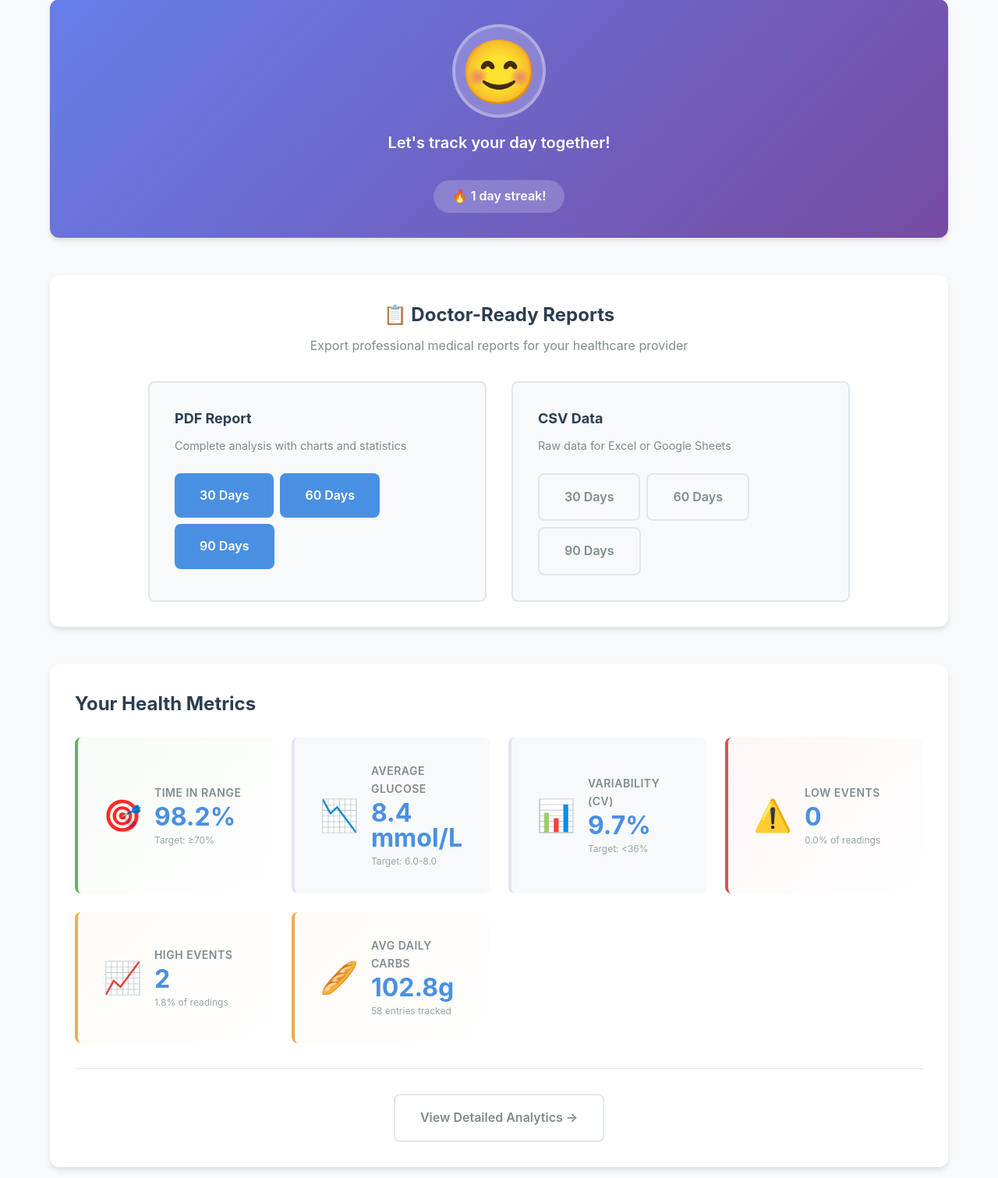
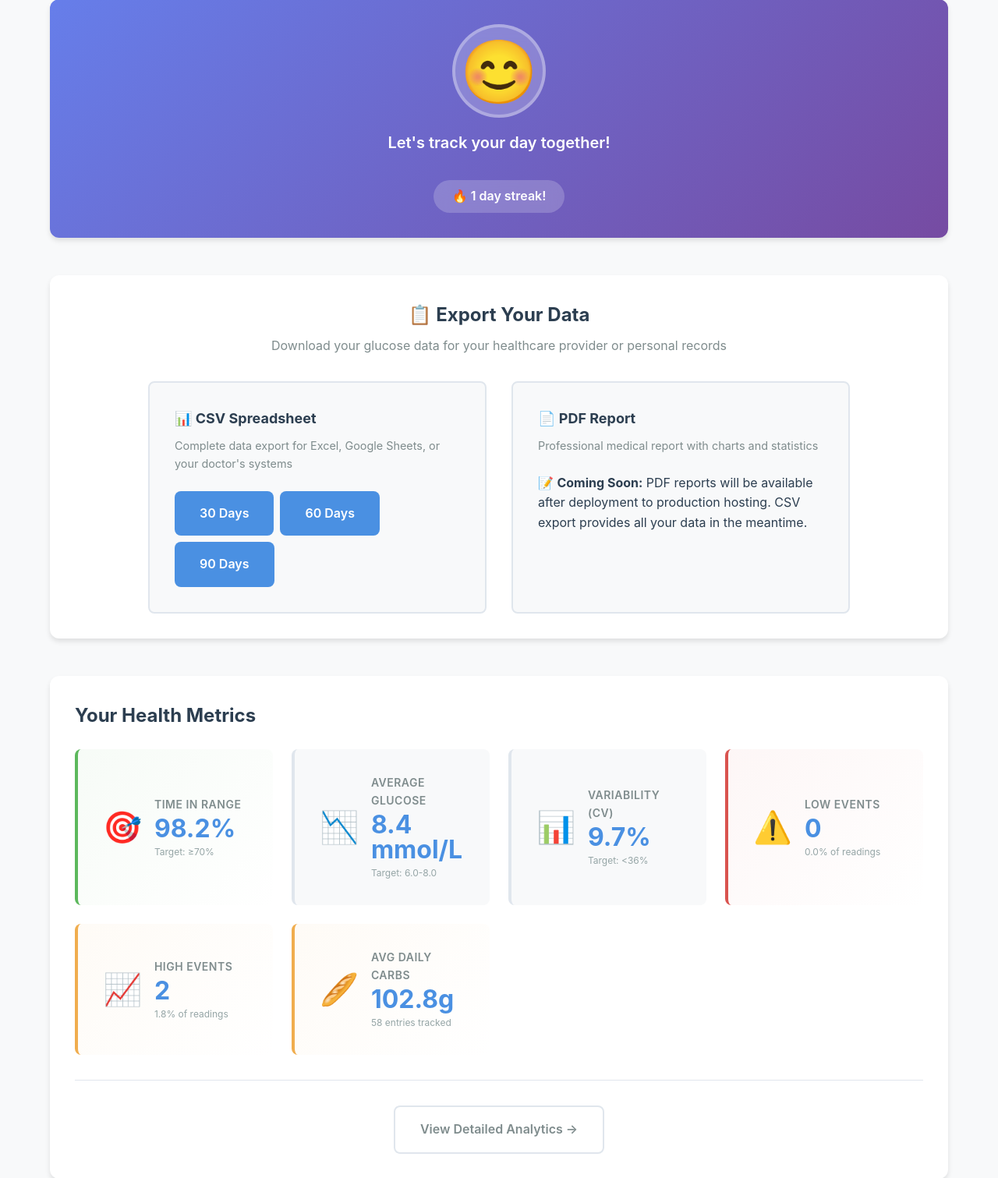
Before and after one commit to Eoinol12345/Pancrepal-3, a Flask app: page / in a window 1280 px wide. Shown: the part 136-1647 px from the top of the page at 78% size. Run offline with Flask 3, Linux system fonts and the light colour scheme; a user stored in the database is signed in.

Commit message:
Update index.html

```diff
--- a/templates/index.html
+++ b/templates/index.html
@@ -23,30 +23,28 @@
         </div>
     </section>
 
-    <!-- US-21: Export Button Section -->
+    <!-- US-21: CSV Export Section (PDF temporarily disabled) -->
     <section class="export-section">
         <div class="export-card">
-            <h3 class="export-title">📋 Doctor-Ready Reports</h3>
-            <p class="export-description">Export professional medical reports for your healthcare provider</p>
+            <h3 class="export-title">📋 Export Your Data</h3>
+            <p class="export-description">Download your glucose data for your healthcare provider or personal records</p>
 
             <div class="export-options">
                 <div class="export-option">
-                    <h4>PDF Report</h4>
-                    <p>Complete analysis with charts and statistics</p>
+                    <h4>📊 CSV Spreadsheet</h4>
+                    <p>Complete data export for Excel, Google Sheets, or your doctor's systems</p>
                     <div class="export-buttons">
-                        <a href="{{ url_for('export_pdf', days=30) }}" class="btn btn-primary btn-sm">30 Days</a>
-                        <a href="{{ url_for('export_pdf', days=60) }}" class="btn btn-primary btn-sm">60 Days</a>
-                        <a href="{{ url_for('export_pdf', days=90) }}" class="btn btn-primary btn-sm">90 Days</a>
+                        <a href="{{ url_for('export_csv', days=30) }}" class="btn btn-primary btn-sm">30 Days</a>
+                        <a href="{{ url_for('export_csv', days=60) }}" class="btn btn-primary btn-sm">60 Days</a>
+                        <a href="{{ url_for('export_csv', days=90) }}" class="btn btn-primary btn-sm">90 Days</a>
                     </div>
                 </div>
 
-                <div class="export-option">
-                    <h4>CSV Data</h4>
-                    <p>Raw data for Excel or Google Sheets</p>
-                    <div class="export-buttons">
-                        <a href="{{ url_for('export_csv', days=30) }}" class="btn btn-secondary btn-sm">30 Days</a>
-                        <a href="{{ url_for('export_csv', days=60) }}" class="btn btn-secondary btn-sm">60 Days</a>
-                        <a href="{{ url_for('export_csv', days=90) }}" class="btn btn-secondary btn-sm">90 Days</a>
+                <div class="export-option export-option-disabled">
+                    <h4>📄 PDF Report</h4>
+                    <p>Professional medical report with charts and statistics</p>
+                    <div class="info-note">
+                        📝 <strong>Coming Soon:</strong> PDF reports will be available after deployment to production hosting. CSV export provides all your data in the meantime.
                     </div>
                 </div>
             </div>
```
